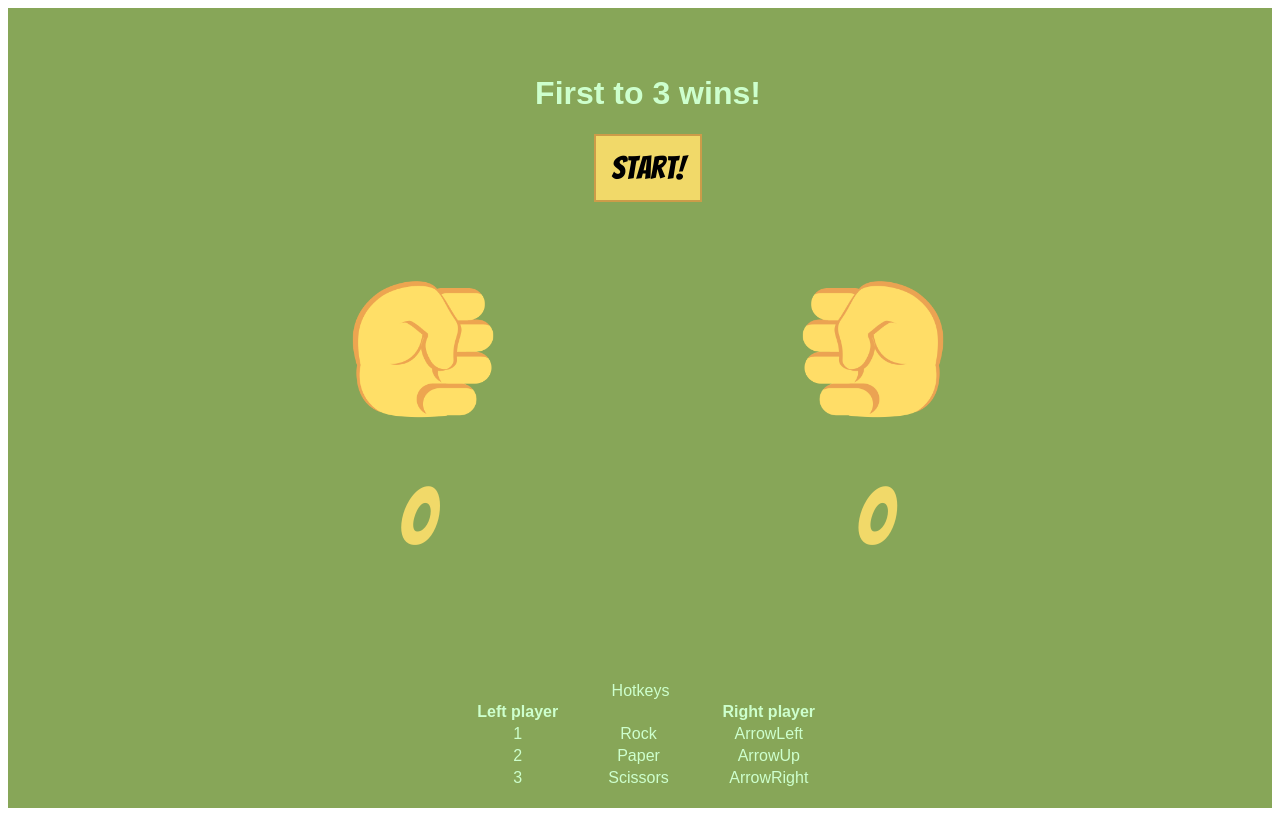
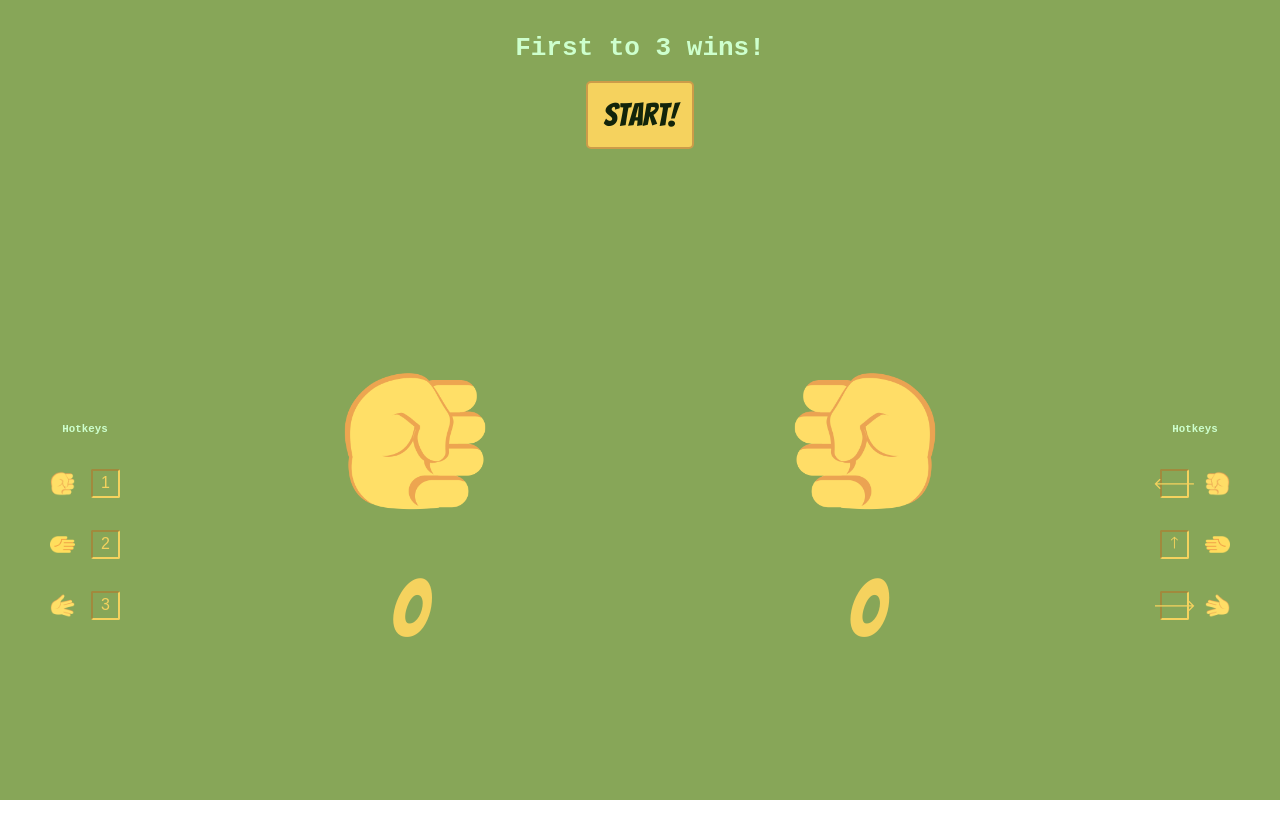
Before and after one commit to erikbjoern/rock-paper-scissors, a React (Create React App) app: page / in a window 1280 px wide. Built offline with nearby package versions, Linux system fonts and the light colour scheme.

Commit message:
adjusting visual layout and some CSS structure

```diff
--- a/src/App.css
+++ b/src/App.css
@@ -30,9 +30,14 @@
   }
 }
 
+body {
+  margin: 0;
+}
+
 .background {
   background-color: #87a658;
-  height: 100%;
+  height: 100vh;
+  width: 100vw;
   overflow: hidden;
 }
 
@@ -40,8 +45,8 @@
   display: flex;
   flex-direction: column;
   align-items: center;
-  width: 100vw;
-  height: 100vh;
+  width: 100%;
+  height: 100%;
 }
 
 .headerContainer {
@@ -64,18 +69,22 @@
   margin: 0;
 }
 
+#winner {
+ margin-top: 30px;
+}
+
 .playerContainer {
   display: flex;
   justify-content: space-between;
   width: 600px;
-  height: 200px;
+  height: 300px;
 }
 
 .scoreContainer {
   display: flex;
   justify-content: space-between;
   width: 500px;
-  padding-top: 50px;
+  margin-top: 50px;
 }
 
 .bouncingRight {
@@ -85,7 +94,6 @@
 .bouncingLeft {
   animation: bouncingLeft 0.75s 0.5s infinite;
 }
-
 
 .leftPlayer,
 .rightPlayer {
@@ -97,63 +105,86 @@
   width: 150px;
 }
 
-.text {
+.primaryText,
+.slow,
+.make-a-choice,
+.score,
+.startButton {
   font-family: 'Bangers', cursive !important;
+  color: #12240a;
   font-size: 300%;
-  color: #12240a;
   letter-spacing: 0.3rem;
   text-align: center;
 }
 
-#winner {
-  font-family: 'Bangers', cursive !important;
-  font-size: 300%;
+.secondaryText {
+  font-family: monospace;
+  color: #cdffcd;
   text-align: center;
-  letter-spacing: 0.3rem;
-  color: #12240a;
 }
 
 .make-a-choice {
   color: #f1d969;
-  font-family: 'Bangers', cursive !important;
+  font-size: 150%;
   letter-spacing: 0.1em;
-  font-size: 150%;
+  margin-bottom: 50px;
 }
 
 .slow {
   color: crimson;
-  font-family: 'Bangers', cursive !important;
+  font-size: 150%;
   letter-spacing: 0.05em;
-  font-size: 150%;
+  margin-bottom: 50px;
 }
 
 .score {
-  font-family: 'Bangers';
+  color: #f5d25e;
   font-size: 500%;
-  letter-spacing: 0.3rem;
-  color: #f1d969;
-  margin-top: 0;
 }
 
 .startButton {
-  font-family: 'Bangers';
-  font-size: 2em;
-  padding: 15px !important;
+  font-size: 200%;
+  letter-spacing: unset;
+  padding: 15px;
   border: 2px solid #cc9c49;
-  background-color: #f1d969;
+  border-radius: 5px;
+  background-color: #f5d25e;
   cursor: pointer;
+  z-index: 1;
 }
 
-#scoreLimit {
-  font-family: sans-serif;
-  padding-top: 30px;
-  color: #cdffcd;
+.hotkeysContainer {
+  position: absolute;
+  bottom: 0;
+  height: 70%;
+  width: 100%;
+  display: flex;
+  justify-content: space-between;
+  align-items: center;
 }
 
-.hotkeysSheet {
+.leftHotkeys div,
+.rightHotkeys div {
+  display: flex;
+  align-items: center;
+  justify-content: space-between;
+  width: 70px;
+  margin: 0 50px;
+}
+
+.icon {
+  width: 25px;
+  height: 25px;
+}
+
+.key {
+  width: 25px;
+  height: 25px;
+  display: flex;
+  justify-content: center;
+  align-items: center;
+  border: 2px inset #f5d25e;
+  border-radius: 2px;
+  color: #f5d25e;
   font-family: sans-serif;
-  position: absolute;
-  bottom: 10px;
-  color: #cdffcd;
-  width: 400px;
 }
--- a/src/App.jsx
+++ b/src/App.jsx
@@ -95,13 +95,13 @@ class App extends Component {
 
     const winner = (countdown === 7 ||
       (countdown <= -1 && countdown >= -2)) && (
-      <h1 id="winner">{this.state.winner}</h1>
+      <h1 id="winner" className="primaryText">{this.state.winner}</h1>
     );
 
     return (
       <div className="mainContainer">
         <div className="headerContainer">
-          <h1 id="scoreLimit">First to {this.state.scoreLimit} wins!</h1>
+          <h1 id="scoreLimit" className="secondaryText">First to {this.state.scoreLimit} wins!</h1>
           {startButton}
           <Countdown countdown={countdown} />
           {winner}
--- a/src/components/Countdown.jsx
+++ b/src/components/Countdown.jsx
@@ -8,7 +8,7 @@ const Countdown = ({countdown}) => {
   const scissors = countdown <= 1 && countdown >= 1 && <p> scissors </p>
 
   return (
-    <div className="text"  id="countdown">
+    <div className="primaryText"  id="countdown">
       {getReady}
       {rock}
       {paper}
--- a/src/components/HotkeysSheet.jsx
+++ b/src/components/HotkeysSheet.jsx
@@ -1,30 +1,49 @@
 import React from 'react'
+import rightrock from "../images/rightrock.png";
+import rightpaper from "../images/rightpaper.png";
+import rightscissors from "../images/rightscissors.png";
+import leftrock from "../images/leftrock.png";
+import leftpaper from "../images/leftpaper.png";
+import leftscissors from "../images/leftscissors.png";
 
 const HotkeysSheet = () => {
   return (
-    <table className="hotkeysSheet">
-      <caption style={{marginLeft: "-15px"}}>Hotkeys</caption>
-      <tr>
-        <th>Left player</th>
-        <td></td>
-        <th>Right player</th>
-      </tr>
-      <tr align="center">
-        <td>1</td>
-        <td>Rock</td>
-        <td>ArrowLeft</td>
-      </tr>
-      <tr align="center">
-        <td>2</td>
-        <td>Paper</td>
-        <td>ArrowUp</td>
-      </tr>
-      <tr align="center">
-        <td>3</td>
-        <td>Scissors</td>
-        <td>ArrowRight</td>
-      </tr>
-    </table>
+    <div className="hotkeysContainer">
+      <div className="leftHotkeys">
+        <h5 className="secondaryText">
+          Hotkeys
+        </h5>
+        <div>
+        <img className="icon" src={leftrock} alt="icon"/>
+          <p className="key">1</p>
+        </div>
+        <div>
+          <img className="icon" src={leftpaper} alt="icon"/>
+          <p className="key">2</p>
+        </div>
+        <div>
+          <img className="icon" src={leftscissors} alt="icon"/>
+          <p className="key">3</p>
+        </div>
+      </div>
+      <div className="rightHotkeys">
+        <h5 className="secondaryText">
+          Hotkeys
+        </h5>
+        <div>
+          <p className="key">🡐</p>
+          <img className="icon" src={rightrock} alt="icon" />
+        </div>
+        <div>
+          <p className="key">🡑</p>
+          <img className="icon" src={rightpaper} alt="icon"/>
+        </div>
+        <div>
+          <p className="key">🡒</p>
+          <img className="icon" src={rightscissors} alt="icon"/>
+        </div>
+      </div>
+    </div>
   )
 }
 
```
Also changed, not shown: 1 other file (tests, documents, lock files or other folders).
